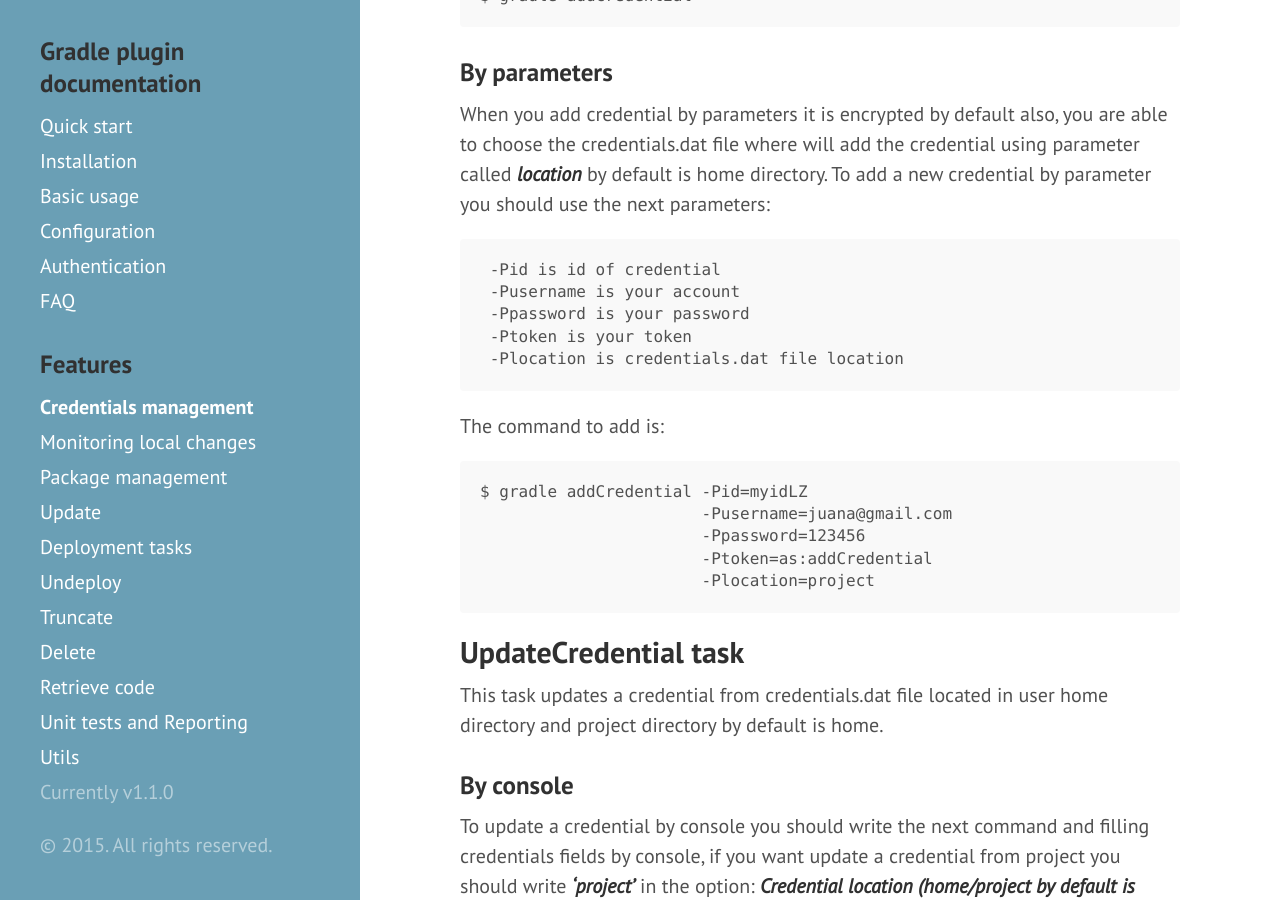
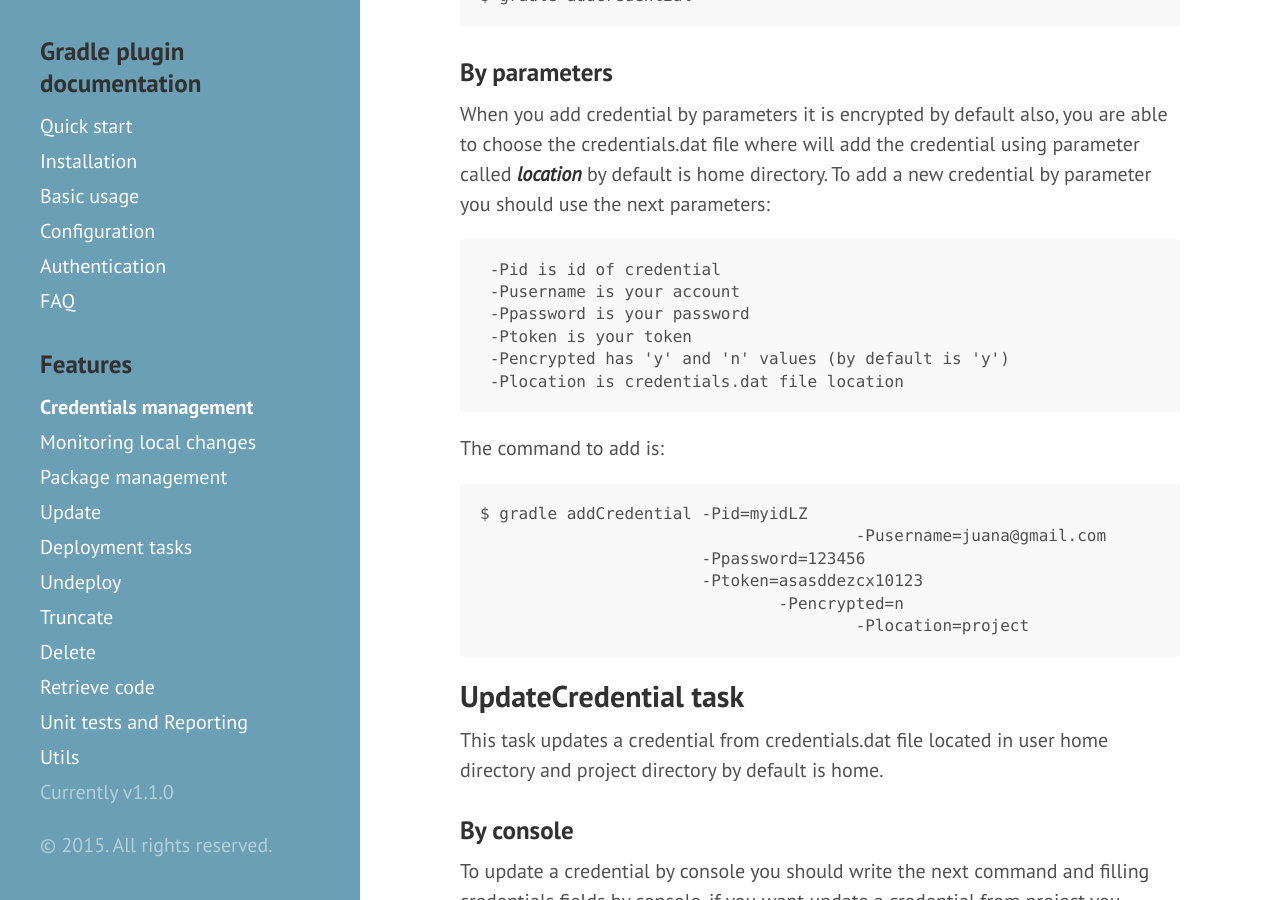
Before and after one commit to fundacionjala/enforce-gradle-plugin, a Jekyll site: the page built from _docs/credentials.md, in a window 1280 px wide and 900 px high, scrolled down 1544 px. Built offline with Jekyll 4.4.1, drawn with Linux system fonts in a browser that asks for light colours.

Commit message:
addCredential documentation was updated.

```diff
--- a/_docs/credentials.md
+++ b/_docs/credentials.md
@@ -59,15 +59,17 @@
 	 -Pusername is your account
 	 -Ppassword is your password
 	 -Ptoken is your token
+	 -Pencrypted has 'y' and 'n' values (by default is 'y')
 	 -Plocation is credentials.dat file location
 
 The command to add is:
 
 	$ gradle addCredential -Pid=myidLZ
-			       -Pusername=juana@gmail.com
+					       -Pusername=juana@gmail.com
 	                       -Ppassword=123456
-	                       -Ptoken=as:addCredential
-			       -Plocation=project
+	                       -Ptoken=asasddezcx10123
+   	                       -Pencrypted=n
+					       -Plocation=project
 
 
 ## UpdateCredential  task
```
